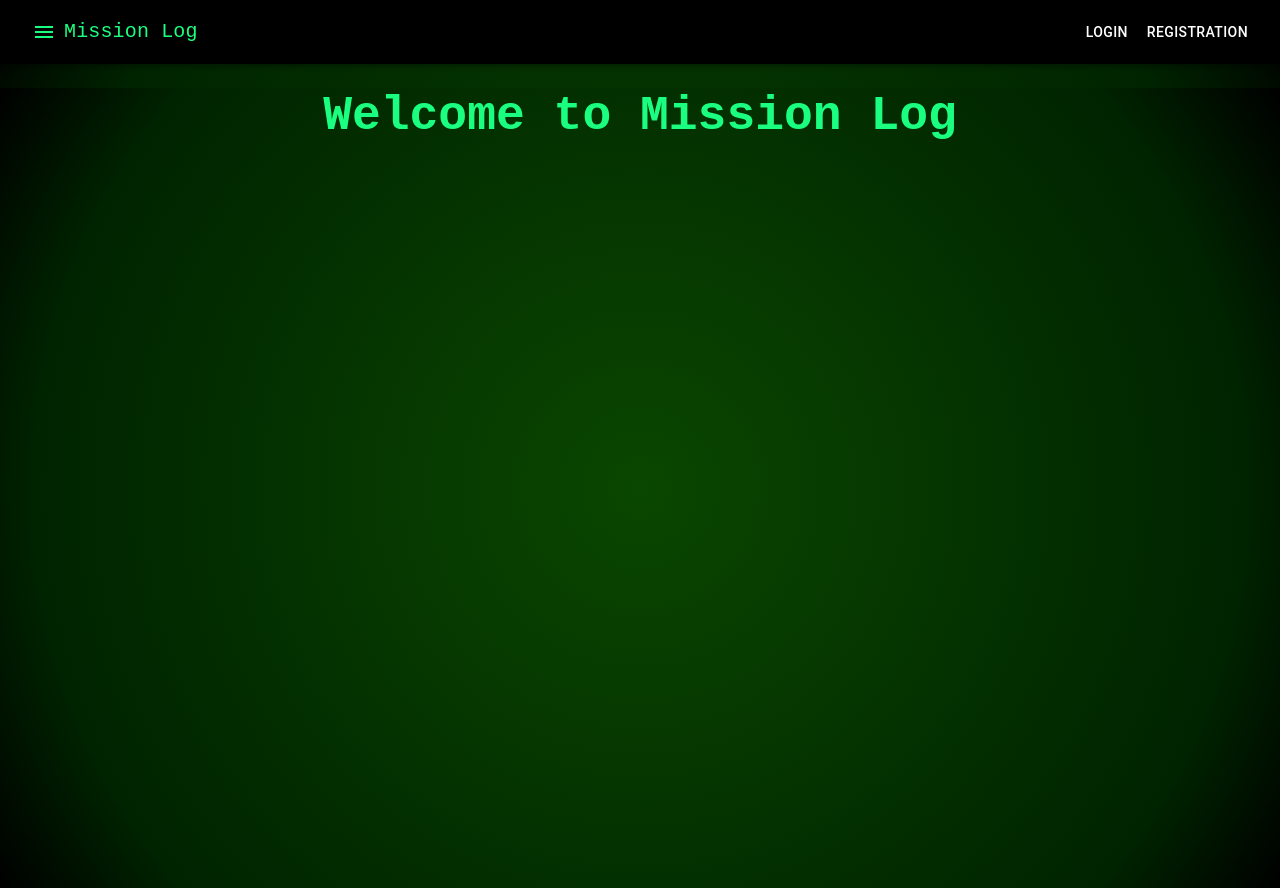
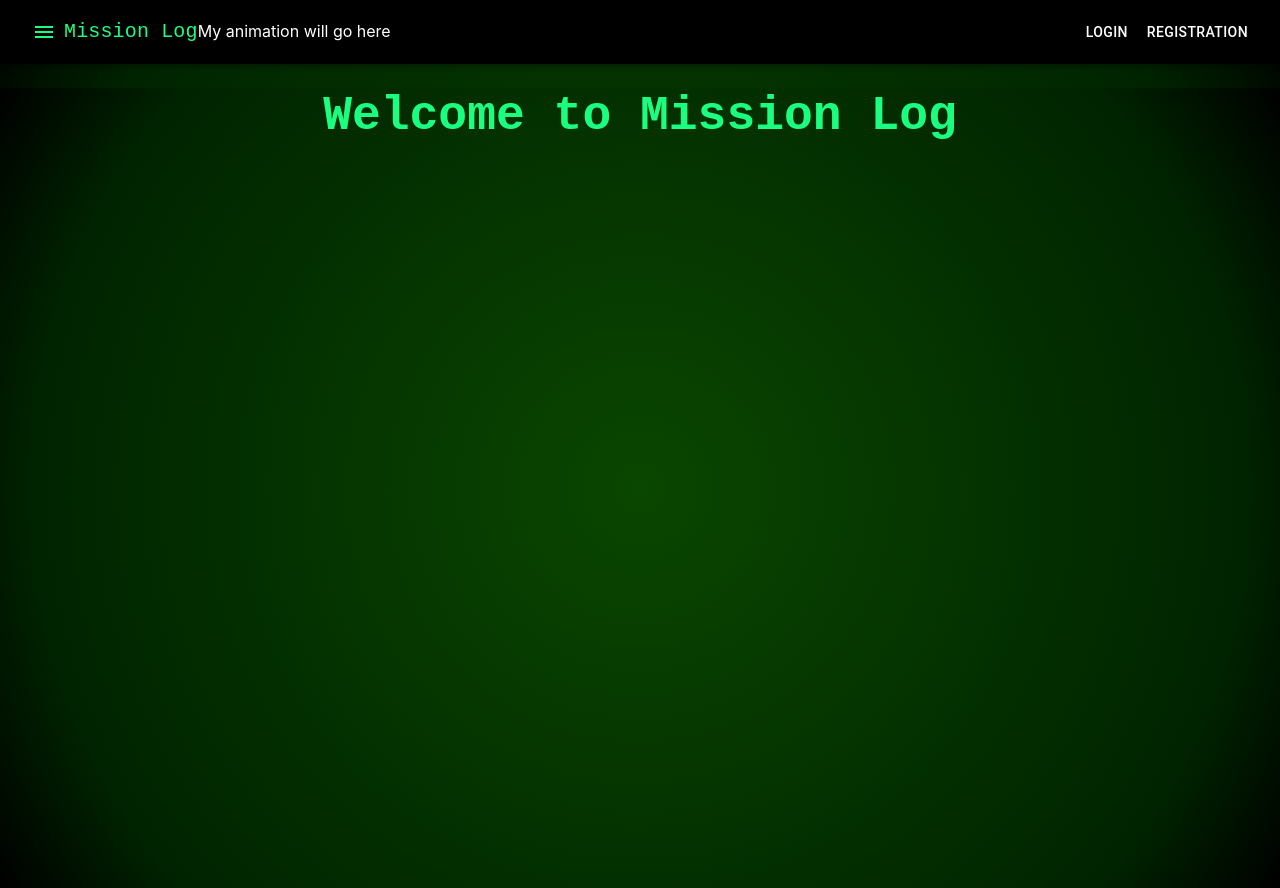
Before and after one commit to ianmccurry11/TODO_List, a React (Create React App) app in the folder react-frontend/: page / in a window 1280 px wide. Built offline with nearby package versions, Linux system fonts and the light colour scheme.

Commit message:
trying to add animation to navbar

```diff
--- a/react-frontend/src/Navbar.js
+++ b/react-frontend/src/Navbar.js
@@ -17,11 +17,16 @@ export default function ButtonAppBar() {
   return (
     <div className="navbar">
       <AppBar position="static" className="navbar-content">
-        <Toolbar>
+        <Toolbar style={{ justifyContent: 'flex-start' }}>
           <HamburgerMenu className="hamburger" />
-          <Typography variant="h6" component="div" sx={{ flexGrow: 1 }} className="navbar-text">
+          <Typography variant="h6" component="div" className="navbar-text">
             Mission Log
           </Typography>
+
+          <div id="myContainer" style={{ marginRight: 'auto' }}>
+            <div id="myAnimation" style={{ textAlign: 'left' }}>My animation will go here</div>
+          </div>
+
           {!user && ( // if user is not logged in, show login button
           <Button color="inherit" component={Link} to="/login">Login</Button>
           )}
```
